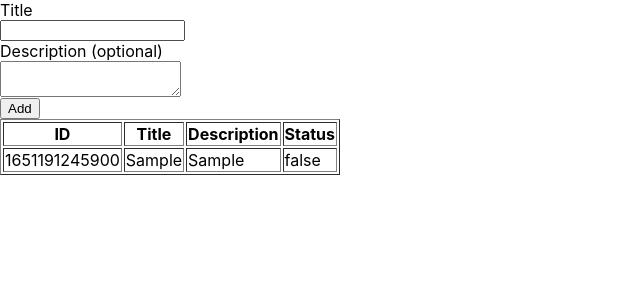
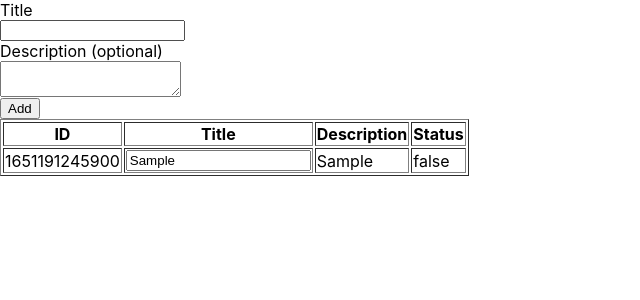
Before and after one commit to JacqueEvanderVentura/todo-react, a React (Create React App) app: page / in a window 1280 px wide. Both pictures are taken after typing "Sample", "Sample" into the empty fields and a click on the button "Add". Shown: the top 300 px of the page, without its empty margins (0-640 px from the left). Built offline with nearby package versions, Linux system fonts and the light colour scheme.

Commit message:
title is editable

```diff
--- a/src/Components/TodoList/TodoList.js
+++ b/src/Components/TodoList/TodoList.js
@@ -1,8 +1,9 @@
-import React from 'react'
+import React from "react";
+import { ACTIONS } from "../../Logic/actions";
 
-export const TodoList = ({todos, dispatch}) => {
+export const TodoList = ({ todos, dispatch }) => {
   return (
-    <table border='1'>
+    <table border="1">
       <thead>
         <tr>
           <th>ID</th>
@@ -12,15 +13,30 @@ export const TodoList = ({todos, dispatch}) => {
         </tr>
       </thead>
       <tbody>
-            {todos.map(todo=> {return (
+        {todos.map((todo) => {
+          return (
             <tr key={todo.id}>
               <td>{todo.id}</td>
-                <td>{todo.title}</td>
+
+              <td>
+                <input
+                  type="text"
+                  value={todo.title}
+                  onChange={(e) =>
+                    dispatch({
+                      type: ACTIONS.EDIT_TODO_TITLE,
+                      payload: { id: todo.id, title: e.target.value },
+                    })
+                  }
+                />
+              </td>
+
               <td>{todo.description}</td>
-                <td>{(todo.isDone.toString())}</td>
+              <td>{todo.isDone.toString()}</td>
             </tr>
-            )})}
+          );
+        })}
       </tbody>
     </table>
-  )
-}
+  );
+};
--- a/src/Logic/actions.js
+++ b/src/Logic/actions.js
@@ -1,6 +1,7 @@
 export const ACTIONS = {
     ADD_TODO: 'add-todo',
-    EDIT_TODO: 'edit-todo',
+    EDIT_TODO_TITLE: 'edit-todo-title',
+    EDIT_TODO_DESCRIPTION: 'edit-todo-description',
     TOGGLE_COMPLETION: 'toggle-completion',
     DELETE_TODO: 'delete-todo'
 }
--- a/src/Logic/reducer.js
+++ b/src/Logic/reducer.js
@@ -5,5 +5,8 @@ export default function reducer(state, action) {
   switch(action.type){
     case ACTIONS.ADD_TODO:
       return [...state, newTodo(action.payload.title, action.payload.description)];
+
+    case ACTIONS.EDIT_TODO_TITLE:
+      return state.map((todo) => action.payload.id === todo.id ? { ...todo, title: action.payload.title } : todo);
   }
 }
```
Lines whose indentation alone changed are shown as unchanged.
